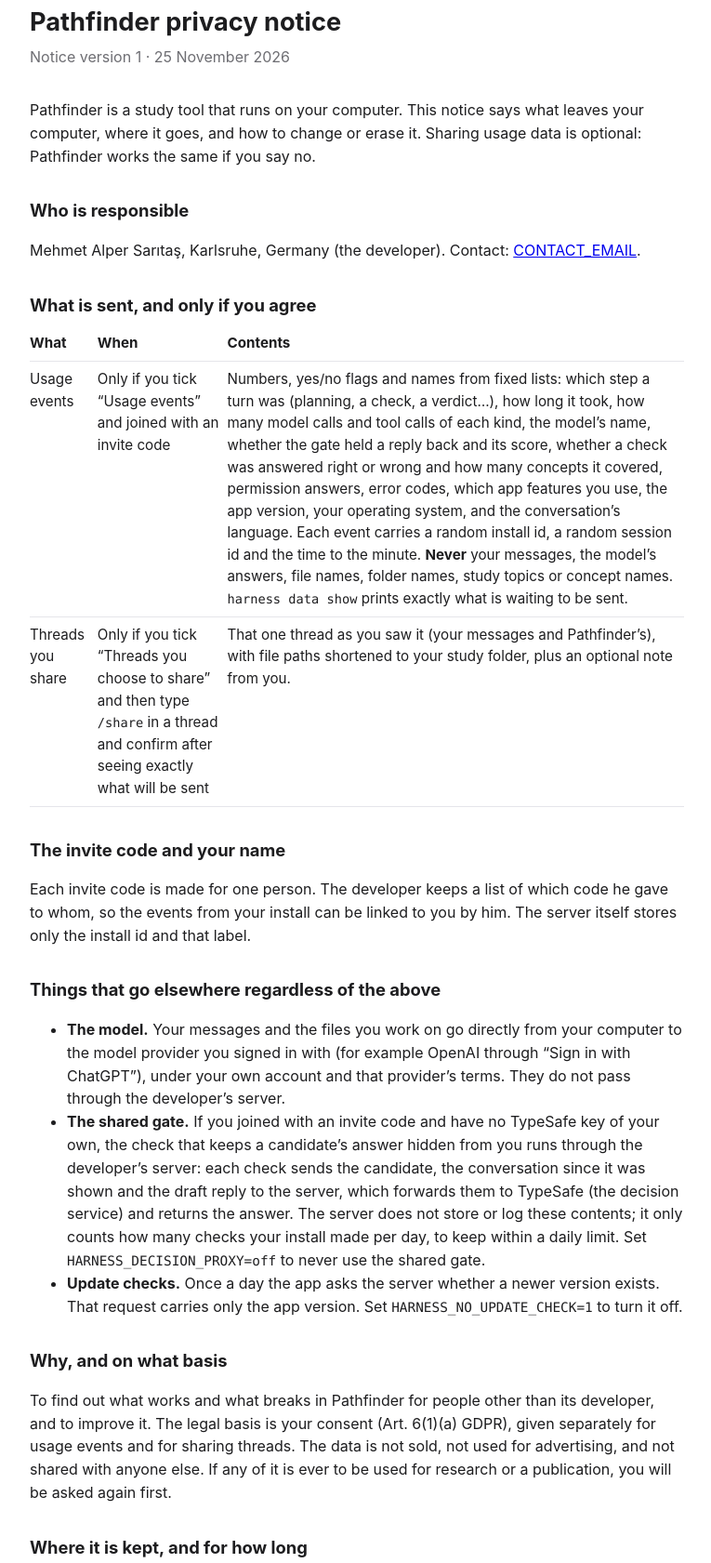
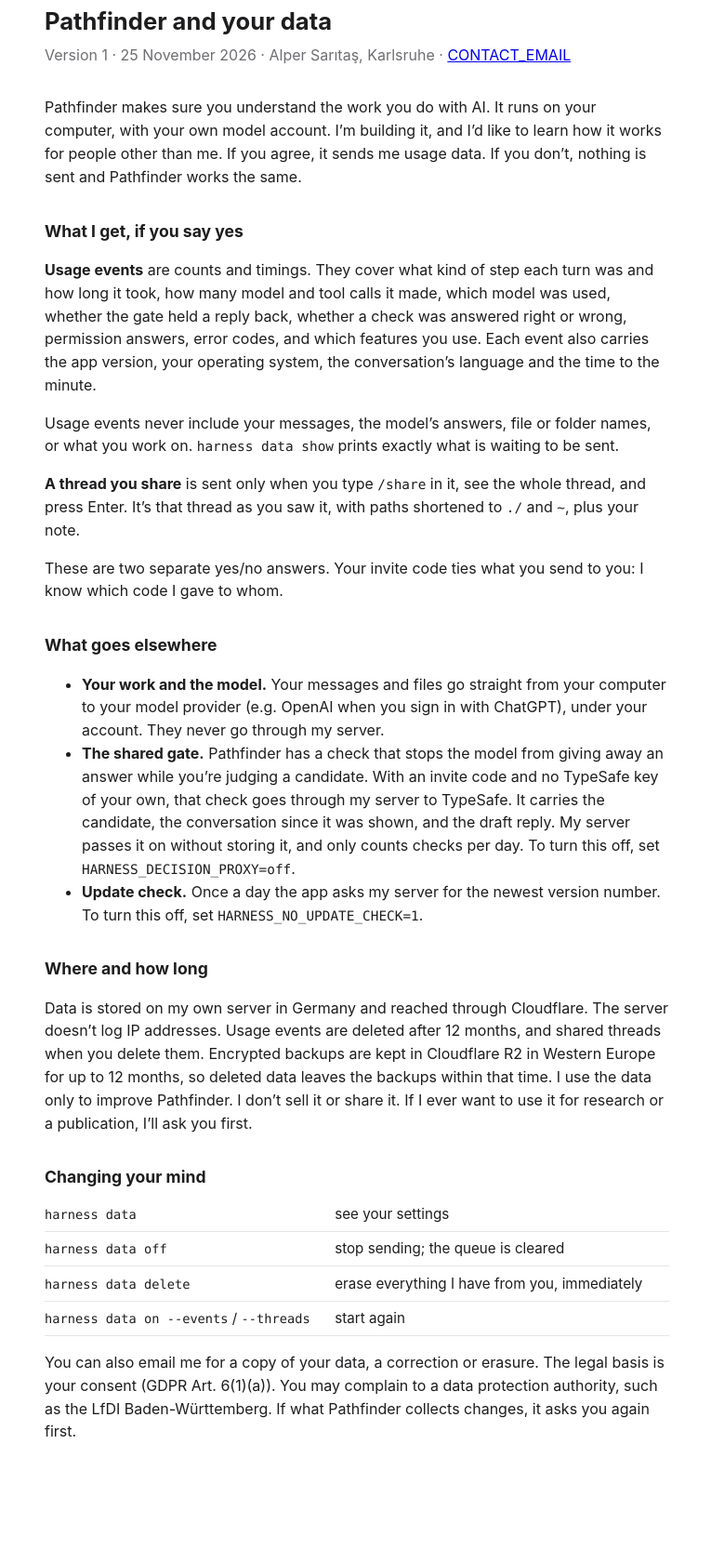
Before and after one commit to lprsrts/pathfinder, a plain HTML site: page collector/public/privacy/index.html in a window 1280 px wide. Shown: the part 37-1718 px from the top of the page at 93% size, without its empty margins (256-1021 px from the left). After the commit the page ends 1669 px from the top, so only its background shows below. Drawn offline with Linux system fonts and the light colour scheme.

Commit message:
Describe Pathfinder as what it is, a work agent that makes sure you understand, and rewrite the privacy notice in the first person

```diff
--- a/collector/public/privacy/index.html
+++ b/collector/public/privacy/index.html
@@ -3,65 +3,51 @@
 <head>
 <meta charset="utf-8">
 <meta name="viewport" content="width=device-width, initial-scale=1">
-<title>Pathfinder privacy notice</title>
+<title>Pathfinder privacy</title>
 <style>
   :root { color-scheme: light dark; --fg: #1d1d1f; --bg: #fff; --muted: #6e6e73; --rule: #e5e5ea; }
   @media (prefers-color-scheme: dark) { :root { --fg: #f5f5f7; --bg: #111; --muted: #a1a1a6; --rule: #333; } }
   body { margin: 0; background: var(--bg); color: var(--fg); font: 16px/1.55 -apple-system, BlinkMacSystemFont, "Segoe UI", sans-serif; }
-  main { max-width: 44rem; margin: 0 auto; padding: 2.5rem 1rem 4rem; }
-  h1 { font-size: 1.7rem; margin: 0 0 .25rem; }
-  h2 { font-size: 1.15rem; margin: 2rem 0 .5rem; }
+  main { max-width: 42rem; margin: 0 auto; padding: 2.5rem 1rem 4rem; }
+  h1 { font-size: 1.6rem; margin: 0 0 .25rem; }
+  h2 { font-size: 1.1rem; margin: 2rem 0 .5rem; }
   p.meta { color: var(--muted); margin: 0 0 2rem; }
   table { border-collapse: collapse; width: 100%; font-size: .95rem; }
-  td, th { text-align: left; vertical-align: top; padding: .45rem .5rem .45rem 0; border-bottom: 1px solid var(--rule); }
+  td { vertical-align: top; padding: .4rem .75rem .4rem 0; border-bottom: 1px solid var(--rule); }
   code { font: .9em ui-monospace, SFMono-Regular, Menlo, monospace; }
 </style>
 </head>
 <body>
 <main>
-<h1>Pathfinder privacy notice</h1>
-<p class="meta">Notice version 1 · 25 November 2026</p>
+<h1>Pathfinder and your data</h1>
+<p class="meta">Version 1 · 25 November 2026 · Alper Sarıtaş, Karlsruhe · <a href="mailto:CONTACT_EMAIL">CONTACT_EMAIL</a></p>
 
-<p>Pathfinder is a study tool that runs on your computer. This notice says what leaves your computer, where it goes, and how to change or erase it. Sharing usage data is optional: Pathfinder works the same if you say no.</p>
+<p>Pathfinder makes sure you understand the work you do with AI. It runs on your computer, with your own model account. I’m building it, and I’d like to learn how it works for people other than me. If you agree, it sends me usage data. If you don’t, nothing is sent and Pathfinder works the same.</p>
 
-<h2>Who is responsible</h2>
-<p>Mehmet Alper Sarıtaş, Karlsruhe, Germany (the developer). Contact: <a href="mailto:CONTACT_EMAIL">CONTACT_EMAIL</a>.</p>
+<h2>What I get, if you say yes</h2>
+<p><strong>Usage events</strong> are counts and timings. They cover what kind of step each turn was and how long it took, how many model and tool calls it made, which model was used, whether the gate held a reply back, whether a check was answered right or wrong, permission answers, error codes, and which features you use. Each event also carries the app version, your operating system, the conversation’s language and the time to the minute.</p>
+<p>Usage events never include your messages, the model’s answers, file or folder names, or what you work on. <code>harness data show</code> prints exactly what is waiting to be sent.</p>
+<p><strong>A thread you share</strong> is sent only when you type <code>/share</code> in it, see the whole thread, and press Enter. It’s that thread as you saw it, with paths shortened to <code>./</code> and <code>~</code>, plus your note.</p>
+<p>These are two separate yes/no answers. Your invite code ties what you send to you: I know which code I gave to whom.</p>
 
-<h2>What is sent, and only if you agree</h2>
-<table>
-<tr><th>What</th><th>When</th><th>Contents</th></tr>
-<tr><td>Usage events</td><td>Only if you tick “Usage events” and joined with an invite code</td><td>Numbers, yes/no flags and names from fixed lists: which step a turn was (planning, a check, a verdict…), how long it took, how many model calls and tool calls of each kind, the model’s name, whether the gate held a reply back and its score, whether a check was answered right or wrong and how many concepts it covered, permission answers, error codes, which app features you use, the app version, your operating system, and the conversation’s language. Each event carries a random install id, a random session id and the time to the minute. <strong>Never</strong> your messages, the model’s answers, file names, folder names, study topics or concept names. <code>harness data show</code> prints exactly what is waiting to be sent.</td></tr>
-<tr><td>Threads you share</td><td>Only if you tick “Threads you choose to share” and then type <code>/share</code> in a thread and confirm after seeing exactly what will be sent</td><td>That one thread as you saw it (your messages and Pathfinder’s), with file paths shortened to your study folder, plus an optional note from you.</td></tr>
-</table>
-
-<h2>The invite code and your name</h2>
-<p>Each invite code is made for one person. The developer keeps a list of which code he gave to whom, so the events from your install can be linked to you by him. The server itself stores only the install id and that label.</p>
-
-<h2>Things that go elsewhere regardless of the above</h2>
+<h2>What goes elsewhere</h2>
 <ul>
-<li><strong>The model.</strong> Your messages and the files you work on go directly from your computer to the model provider you signed in with (for example OpenAI through “Sign in with ChatGPT”), under your own account and that provider’s terms. They do not pass through the developer’s server.</li>
-<li><strong>The shared gate.</strong> If you joined with an invite code and have no TypeSafe key of your own, the check that keeps a candidate’s answer hidden from you runs through the developer’s server: each check sends the candidate, the conversation since it was shown and the draft reply to the server, which forwards them to TypeSafe (the decision service) and returns the answer. The server does not store or log these contents; it only counts how many checks your install made per day, to keep within a daily limit. Set <code>HARNESS_DECISION_PROXY=off</code> to never use the shared gate.</li>
-<li><strong>Update checks.</strong> Once a day the app asks the server whether a newer version exists. That request carries only the app version. Set <code>HARNESS_NO_UPDATE_CHECK=1</code> to turn it off.</li>
+<li><strong>Your work and the model.</strong> Your messages and files go straight from your computer to your model provider (e.g. OpenAI when you sign in with ChatGPT), under your account. They never go through my server.</li>
+<li><strong>The shared gate.</strong> Pathfinder has a check that stops the model from giving away an answer while you’re judging a candidate. With an invite code and no TypeSafe key of your own, that check goes through my server to TypeSafe. It carries the candidate, the conversation since it was shown, and the draft reply. My server passes it on without storing it, and only counts checks per day. To turn this off, set <code>HARNESS_DECISION_PROXY=off</code>.</li>
+<li><strong>Update check.</strong> Once a day the app asks my server for the newest version number. To turn this off, set <code>HARNESS_NO_UPDATE_CHECK=1</code>.</li>
 </ul>
 
-<h2>Why, and on what basis</h2>
-<p>To find out what works and what breaks in Pathfinder for people other than its developer, and to improve it. The legal basis is your consent (Art. 6(1)(a) GDPR), given separately for usage events and for sharing threads. The data is not sold, not used for advertising, and not shared with anyone else. If any of it is ever to be used for research or a publication, you will be asked again first.</p>
+<h2>Where and how long</h2>
+<p>Data is stored on my own server in Germany and reached through Cloudflare. The server doesn’t log IP addresses. Usage events are deleted after 12 months, and shared threads when you delete them. Encrypted backups are kept in Cloudflare R2 in Western Europe for up to 12 months, so deleted data leaves the backups within that time. I use the data only to improve Pathfinder. I don’t sell it or share it. If I ever want to use it for research or a publication, I’ll ask you first.</p>
 
-<h2>Where it is kept, and for how long</h2>
-<p>On the developer’s own server in Germany, reached through Cloudflare (which carries the encrypted connection and sees your IP address, as any web service’s network provider does). The server does not log IP addresses. Usage events are deleted after 12 months. Shared threads are kept until you erase them. The server is backed up daily, encrypted, to Cloudflare R2 storage in Western Europe; backups are kept for up to 12 months and are used only to restore the server after a failure, so data you erase leaves the backups within 12 months.</p>
-
-<h2>Your choices and rights</h2>
+<h2>Changing your mind</h2>
 <table>
-<tr><td>See what is queued to be sent</td><td><code>harness data show</code></td></tr>
-<tr><td>See your settings</td><td><code>harness data</code></td></tr>
-<tr><td>Stop sending (withdraw consent)</td><td><code>harness data off</code>: nothing more is sent and the queue is cleared</td></tr>
-<tr><td>Erase everything already sent</td><td><code>harness data delete</code>: the server deletes all events and threads from your install at once</td></tr>
-<tr><td>Turn sharing on again</td><td><code>harness data on --events</code> or <code>--threads</code></td></tr>
+<tr><td><code>harness data</code></td><td>see your settings</td></tr>
+<tr><td><code>harness data off</code></td><td>stop sending; the queue is cleared</td></tr>
+<tr><td><code>harness data delete</code></td><td>erase everything I have from you, immediately</td></tr>
+<tr><td><code>harness data on --events</code> / <code>--threads</code></td><td>start again</td></tr>
 </table>
-<p>You can also ask the developer for a copy of your data, a correction or erasure, by email. Withdrawing consent doesn’t affect what was done before. You have the right to complain to a data protection authority, for example the Landesbeauftragte für den Datenschutz und die Informationsfreiheit Baden-Württemberg.</p>
-
-<h2>Changes</h2>
-<p>If what is collected changes, this notice gets a new version and Pathfinder asks you again before sending anything under it.</p>
+<p>You can also email me for a copy of your data, a correction or erasure. The legal basis is your consent (GDPR Art. 6(1)(a)). You may complain to a data protection authority, such as the LfDI Baden-Württemberg. If what Pathfinder collects changes, it asks you again first.</p>
 </main>
 </body>
 </html>
```
Also changed, not shown: 4 other files.
